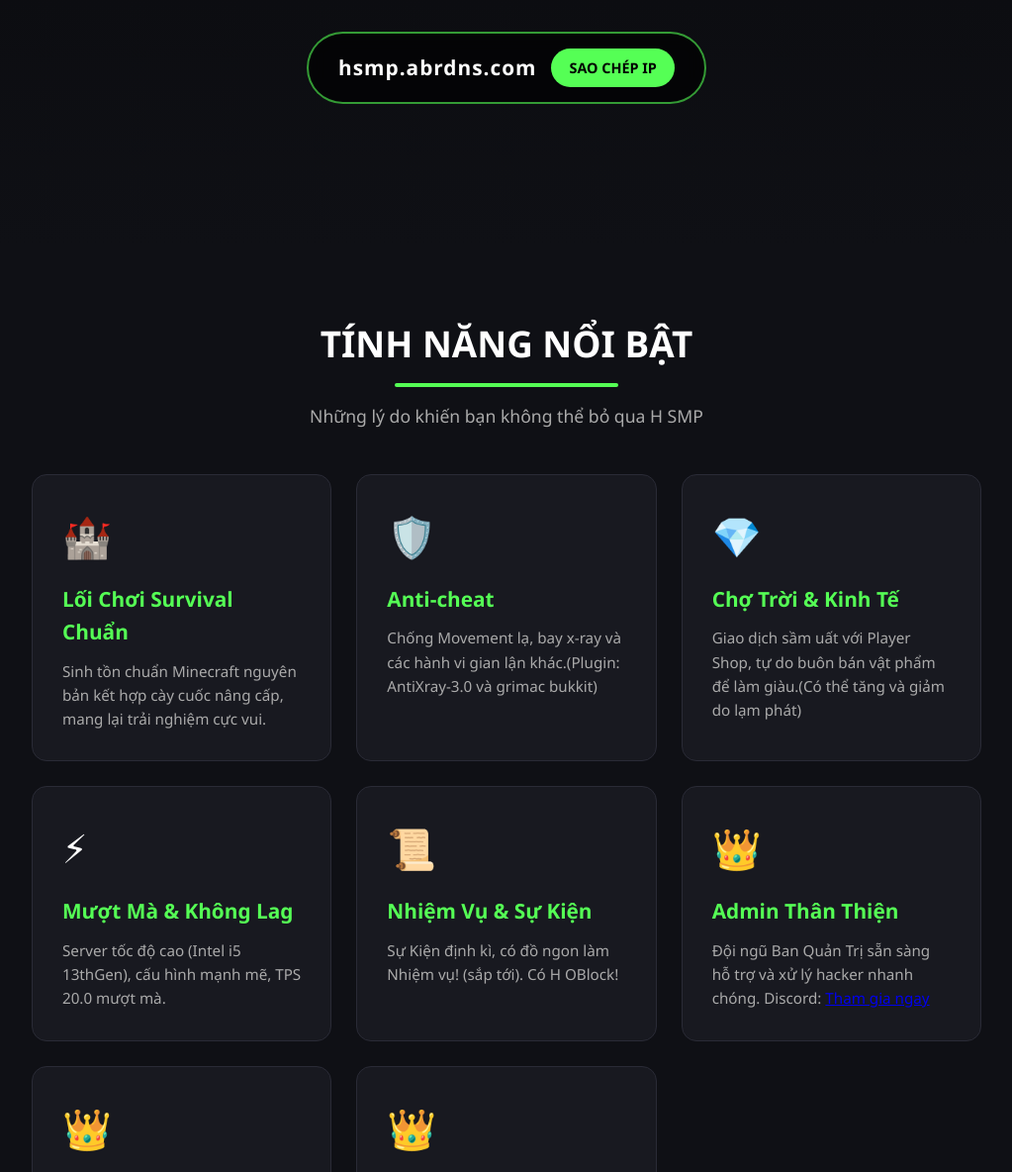
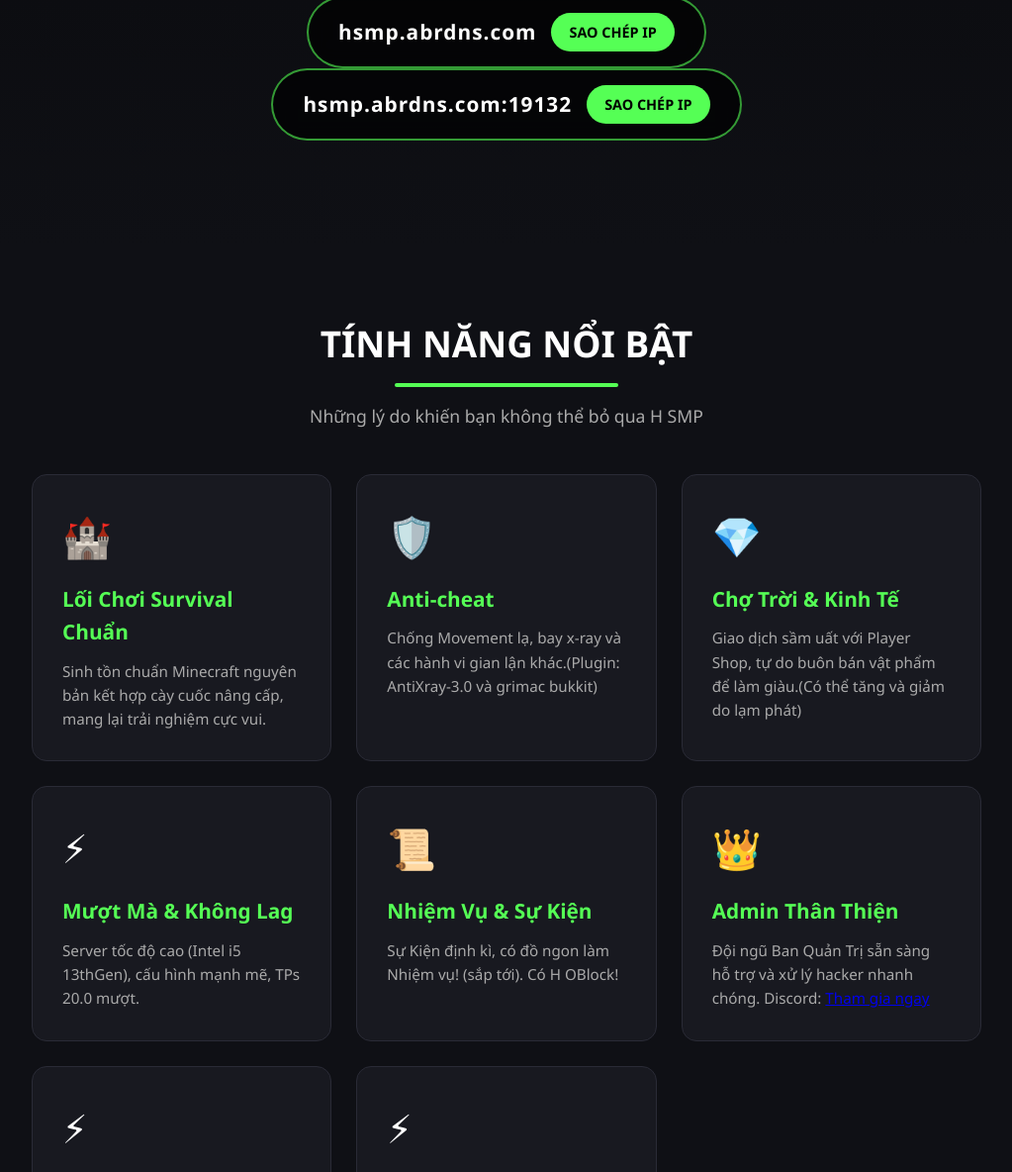
Before and after one commit to Hung1502thanh/HSMP, a plain HTML site: page index.html in a window 1280 px wide. Shown: the part 472-1656 px from the top of the page at 99% size, without its empty margins (128-1151 px from the left). Drawn offline with Linux system fonts and the light colour scheme.

Commit message:
Update Message and bug
Fix bug and FIx message

```diff
--- a/index.html
+++ b/index.html
@@ -488,8 +488,12 @@
             Bạn chưa có server SMP nào để chơi? Hãy vào <b>H SMP</b> ngay hôm nay để trải nghiệm thế giới sinh tồn cày cuốc cực cuốn, cộng đồng đông vui và hệ thống tính năng độc đáo!
         </p>
 
-        <div class="ip-box" onclick="copyIP()">
-            <span class="ip-text" id="serverIP">hsmp.abrdns.com</span>
+        <div class="ip-box" onclick="copyIP('hsmp.abrdns.com')">
+            <span class="ip-text">hsmp.abrdns.com</span>
+            <span class="btn-copy">SAO CHÉP IP</span>
+        </div>
+        <div class="ip-box" onclick="copyIP('hsmp.abrdns.com:19132')">
+            <span class="ip-text">hsmp.abrdns.com:19132</span>
             <span class="btn-copy">SAO CHÉP IP</span>
         </div>
     </div>
@@ -518,7 +522,7 @@
             <div class="card">
                 <span class="icon">⚡</span>
                 <h3>Mượt Mà & Không Lag</h3>
-                <p>Server tốc độ cao (Intel i5 13thGen), cấu hình mạnh mẽ, TPS 20.0 mượt mà.</p>
+                <p>Server tốc độ cao (Intel i5 13thGen), cấu hình mạnh mẽ, TPs 20.0 mượt.</p>
             </div>
             <div class="card">
                 <span class="icon">📜</span>
@@ -531,14 +535,14 @@
                 <p>Đội ngũ Ban Quản Trị sẵn sàng hỗ trợ và xử lý hacker nhanh chóng. Discord: <a href="https://discord.gg/mRdgKvV5r" target="_blank">Tham gia ngay</a></p>
             </div>
             <div class="card">
-                <span class="icon">👑</span>
+                <span class="icon">⚡</span>
                 <h3>Anti-DDoS</h3>
-                <p>Anti-DDoS spam connect từ bên ngoài (bởi FPT Cảm ơn FPT đã tích hợp sẵn) và chống Ping (vì vậy bạn ko thể thấy được server có online không)</a></p>
+                <p>Anti-DDoS spam connect từ bên ngoài (bởi FPT Cảm ơn FPT đã tích hợp sẵn) và chống Ping (vì vậy bạn ko thể thấy được server có online không)</p>
             </div>
             <div class="card">
-                <span class="icon">👑</span>
+                <span class="icon">⚡</span>
                 <h3>Server KHÔNG hoạt động 24/7</h3>
-                <p>Đội ngũ Ban Quản Trị xin thông báo rằng SERVER KHÔNG hoạt động 24/7 và tắt lúc ~22:30</a></p>
+                <p>Đội ngũ Ban Quản Trị xin thông báo rằng SERVER KHÔNG hoạt động 24/7 và tắt lúc ~22:30</p>
             </div>
         </div>
     </section>
```
